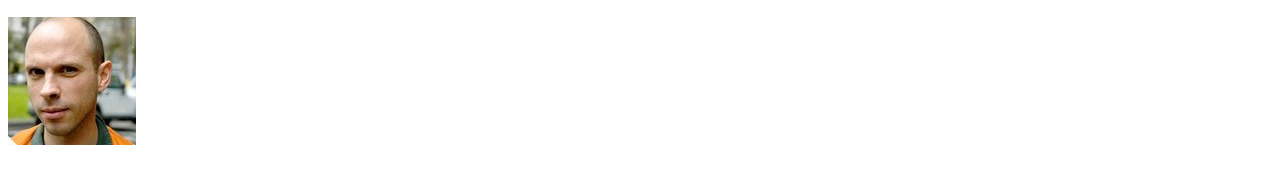
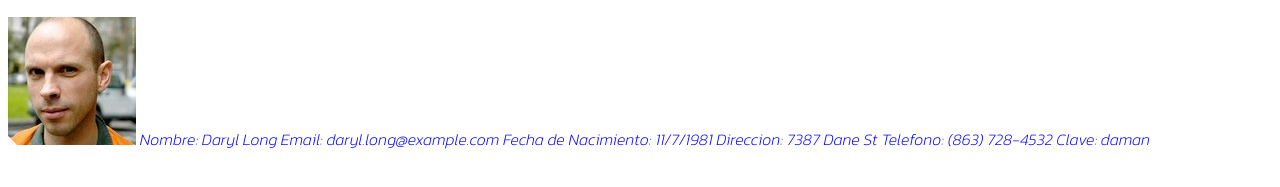
Before and after one commit to roqueaguero/roqueaguero.github.io, a plain HTML site: page index.html in a window 1280 px wide. Shown: the part 129-316 px from the top of the page. Drawn offline with Linux system fonts and the light colour scheme; a web font is replaced by a local one.

Commit message:
Update index.html

```diff
--- a/index.html
+++ b/index.html
@@ -4,7 +4,7 @@
     <meta charset="UTF-8">
   <meta http-equiv="X-UA-Compatible" content="IE=edge">
   <meta name="viewport" content="width=device-width, initial-scale=1.0">
-  <title>CV 1.006</title>
+  <title>CV 1.007</title>
   <link rel="stylesheet" type="text/css" href="css/style1.css" />
   <link rel="preconnect" href="https://fonts.googleapis.com">
   <link rel="preconnect" href="https://fonts.gstatic.com" crossorigin>
@@ -14,7 +14,14 @@
 <body>
 <h1> Daryl Long </h1>
 <h2>CV</h2>
-
 <img src="images/foto.jpg" alt="foto de daryl long" />
+<list>
+Nombre: Daryl Long
+Email: daryl.long@example.com
+Fecha de Nacimiento: 11/7/1981
+Direccion:  7387 Dane St
+Telefono: (863) 728-4532
+Clave: daman
+</list>
 </body>
 </html>
```
